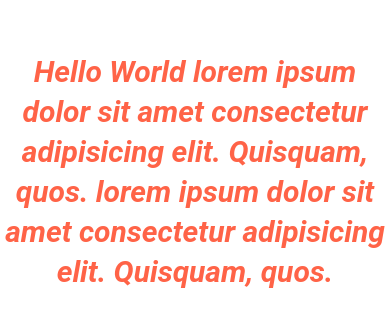
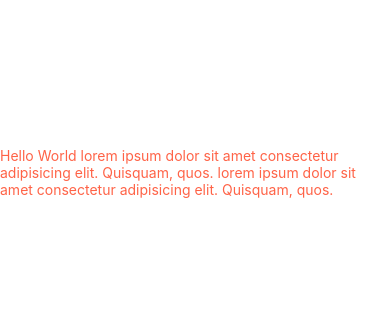
Before and after one commit to PasanMadhuranga/DoneWithIt, a React Native app: screen / in a window 390 px wide. Shown: the part 250-576 px from the top of the page. Built offline with nearby package versions, Linux system fonts and the light colour scheme.

Commit message:
encapsulating text

```diff
--- a/App.js
+++ b/App.js
@@ -1,3 +1,4 @@
+import AppText from "./app/components/AppText";
 import ViewImageScreen from "./app/screens/ViewImageScreen";
 import WelcomeScreen from "./app/screens/WelcomeScreen";
 import { View, Text } from "react-native";
@@ -7,20 +8,9 @@
     // <WelcomeScreen />
     // <ViewImageScreen />
     <View style={{ flex: 1, justifyContent: "center", alignItems: "center" }}>
-      <Text
-        style={{
-          color: "tomato",
-          fontSize: 30,
-          fontWeight: "bold",
-          fontStyle: "italic",
-          // textDecorationLine: "underline",
-          fontFamily: "Roboto", // font families are different for android and ios
-          lineHeight: 40,
-          textAlign: "center",
-        }}
-      >
+      <AppText>
         Hello World lorem ipsum dolor sit amet consectetur adipisicing elit. Quisquam, quos. lorem ipsum dolor sit amet consectetur adipisicing elit. Quisquam, quos.
-      </Text>
+      </AppText>
     </View>
   );
 }
--- /dev/null
+++ b/app/components/AppText.js
@@ -0,0 +1,27 @@
+import React from 'react';
+import { Text, StyleSheet, Platform } from 'react-native'
+
+function AppText({ children }) {
+    return (
+       <Text style={styles.text}>{children}</Text>
+    );
+}
+
+const styles = StyleSheet.create({
+    text: {
+        color: 'tomato',
+        ...Platform.select({ // This is a way to apply different styles based on the platform
+            ios: {
+                fontSize: 20,
+                fontFamily: 'Courier'
+            },
+            android: {
+                fontSize: 18,
+                fontFamily: 'Roboto'
+            }
+        })
+        // fontFamily: Platform.OS === 'android' ? 'Roboto' : 'Avenir' // This is a way to apply different styles based on the platform
+    }
+})
+
+export default AppText;
```
